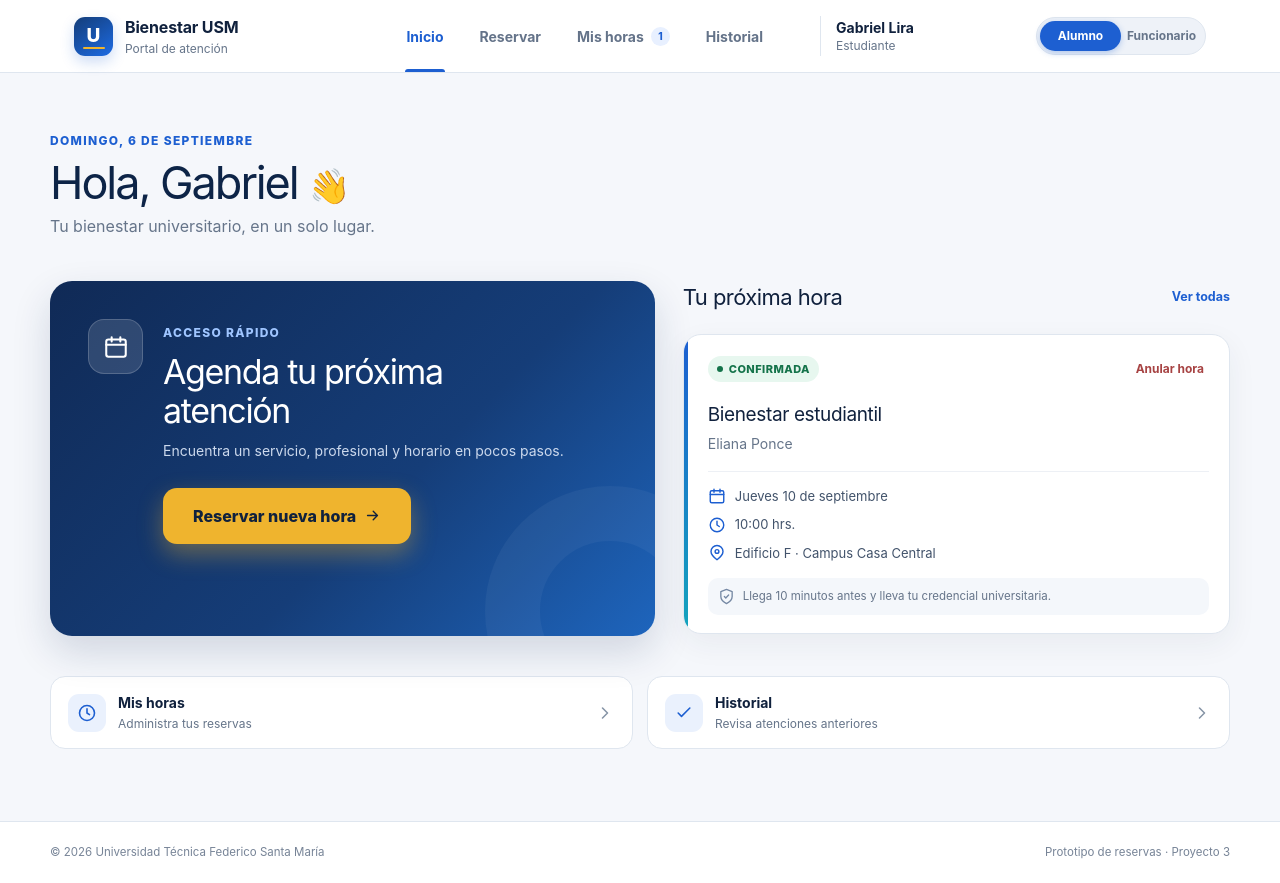
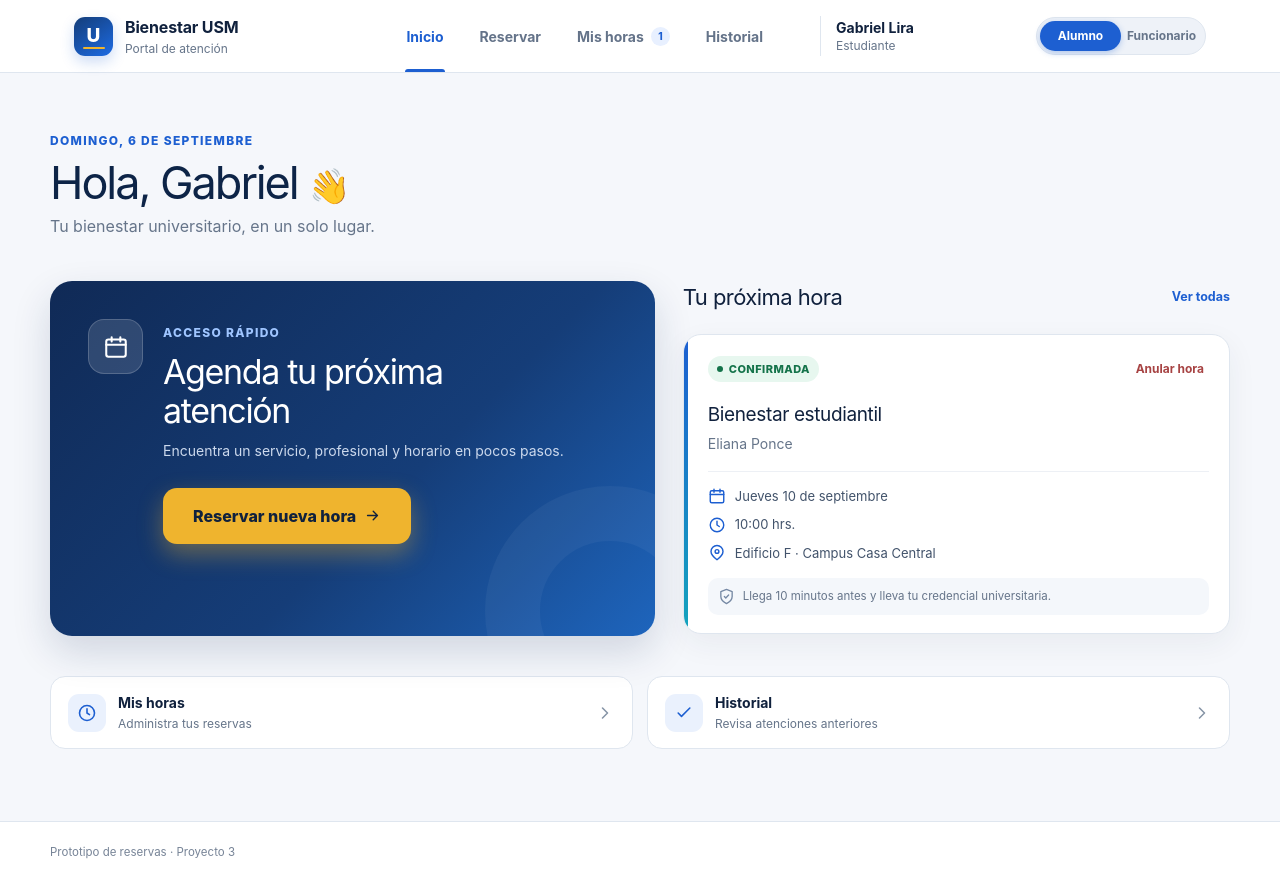
Before and after one commit to WhenBut18/Grupo3-DIU-MVP, a React (Vite) app: page / in a window 1280 px wide. Built offline with nearby package versions, Linux system fonts and the light colour scheme.

Commit message:
Quitado de copyright en footer

```diff
--- a/src/App.jsx
+++ b/src/App.jsx
@@ -511,7 +511,7 @@ export default function App() {
         </>
       )}
 
-      {role === 'student' && <footer><span>© 2026 Universidad Técnica Federico Santa María</span><span>Prototipo de reservas · Proyecto 3</span></footer>}
+      {role === 'student' && <footer><span>Prototipo de reservas · Proyecto 3</span></footer>}
       <CancelBookingModal booking={cancelTarget} onKeep={() => setCancelTarget(null)} onConfirm={() => { setBookings(current => current.filter(item => item.id !== cancelTarget.id)); setCancelTarget(null) }} />
       <SuccessToast booking={toastBooking} onClose={() => setToastBooking(null)} />
     </div>
```
